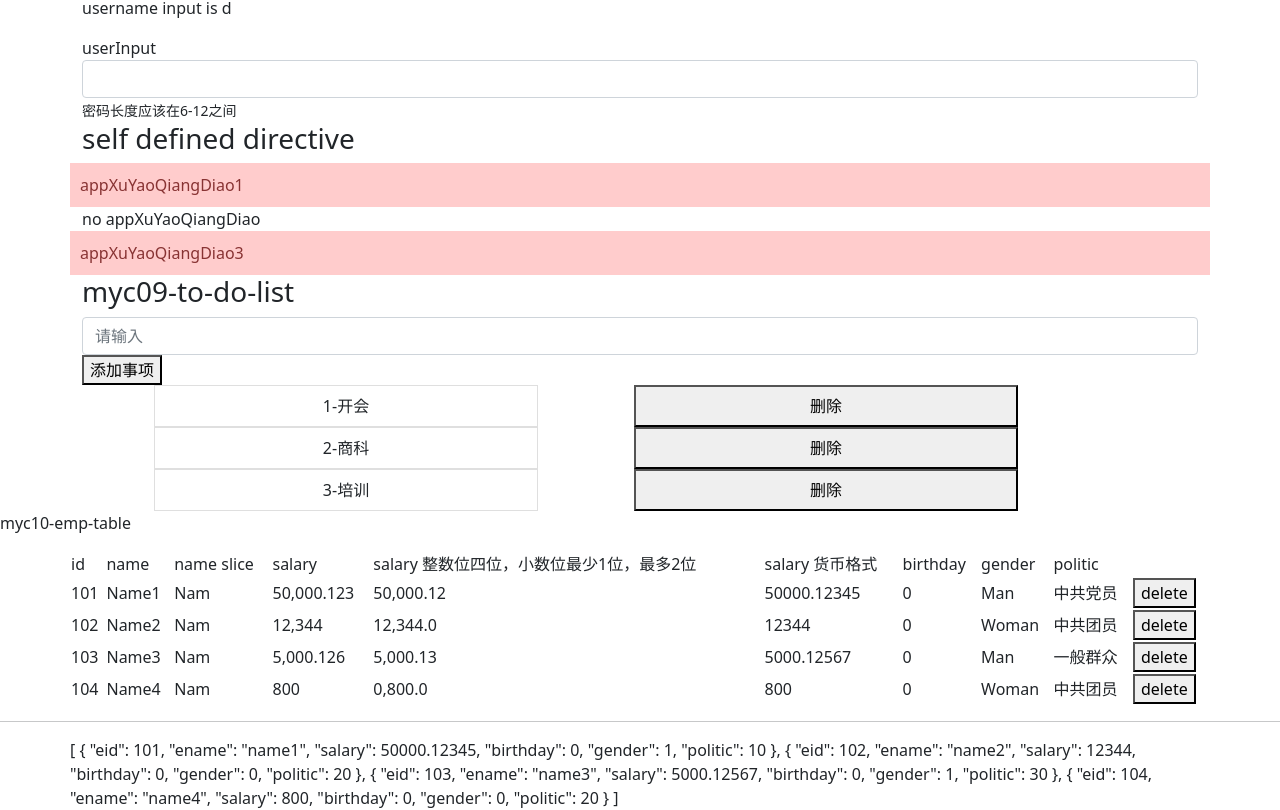
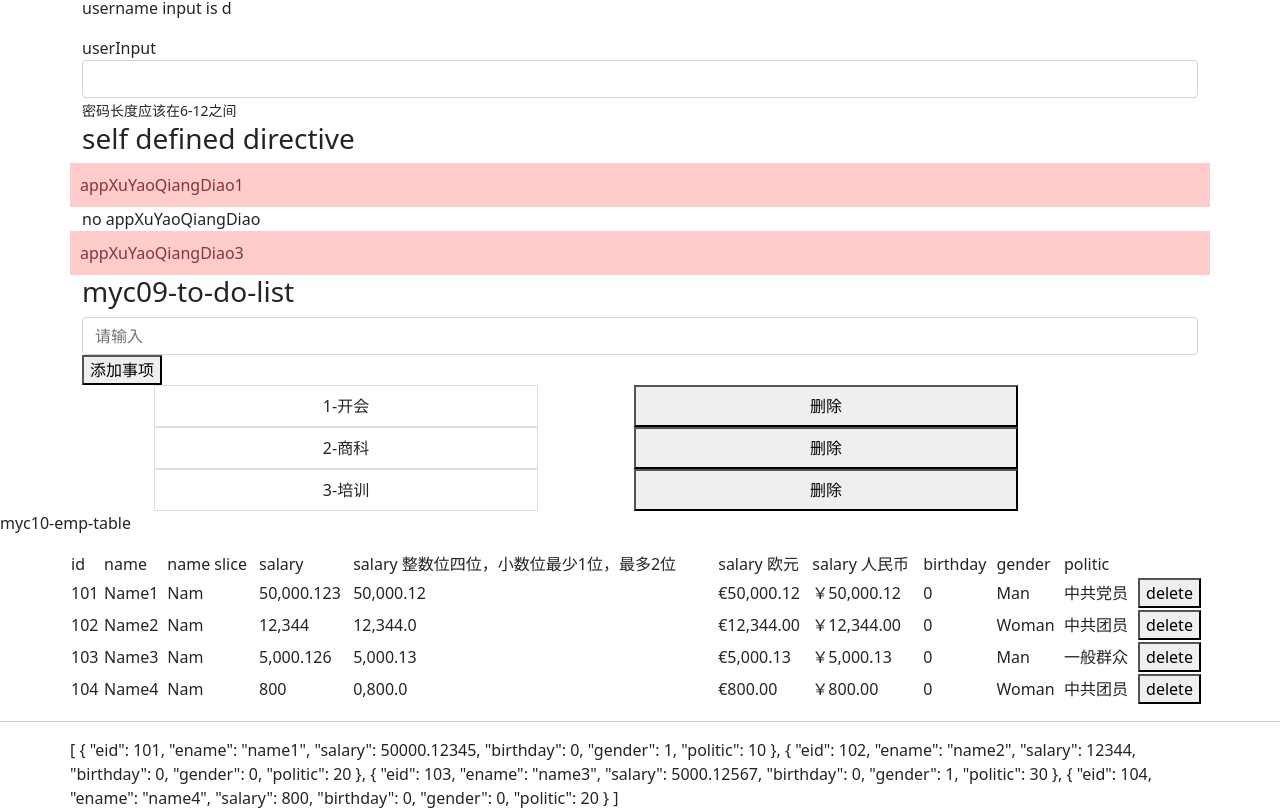
Before and after one commit to foureverhh/angular-bilibili-danei, an Angular app: page / in a window 1280 px wide. Shown: the part 1666-2476 px from the top of the page. Built offline with nearby package versions, Linux system fonts and the light colour scheme.

Commit message:
currency pipeline with currency code  <td>{{ item.salary | currency: '€'}}</td>

```diff
--- a/src/app/myc10-emp-table/myc10-emp-table.component.html
+++ b/src/app/myc10-emp-table/myc10-emp-table.component.html
@@ -9,7 +9,8 @@
                     <td>name slice</td>
                     <td>salary</td>
                     <td>salary 整数位四位，小数位最少1位，最多2位</td>
-                    <td>salary 货币格式</td>
+                    <td>salary 欧元</td>
+                    <td>salary 人民币</td>
                     <td>birthday</td>
                     <td>gender</td>
                     <td>politic</td>
@@ -28,7 +29,8 @@
                     <td>{{ item.ename | slice:0:3 | titlecase}}</td>
                     <td>{{ item.salary | number }}</td>
                     <td>{{ item.salary | number:'4.1-2'}}</td>
-                    <td>{{ item.salary }}</td>
+                    <td>{{ item.salary | currency: '€'}}</td>
+                    <td>{{ item.salary | currency: '￥'}}</td>
                     <td>{{ item.birthday }}</td>
                     <td>{{ item.gender | gender:'en' }}</td>
                     <td>{{ item.politic  | politicPipe: 'long' }}</td>
```
